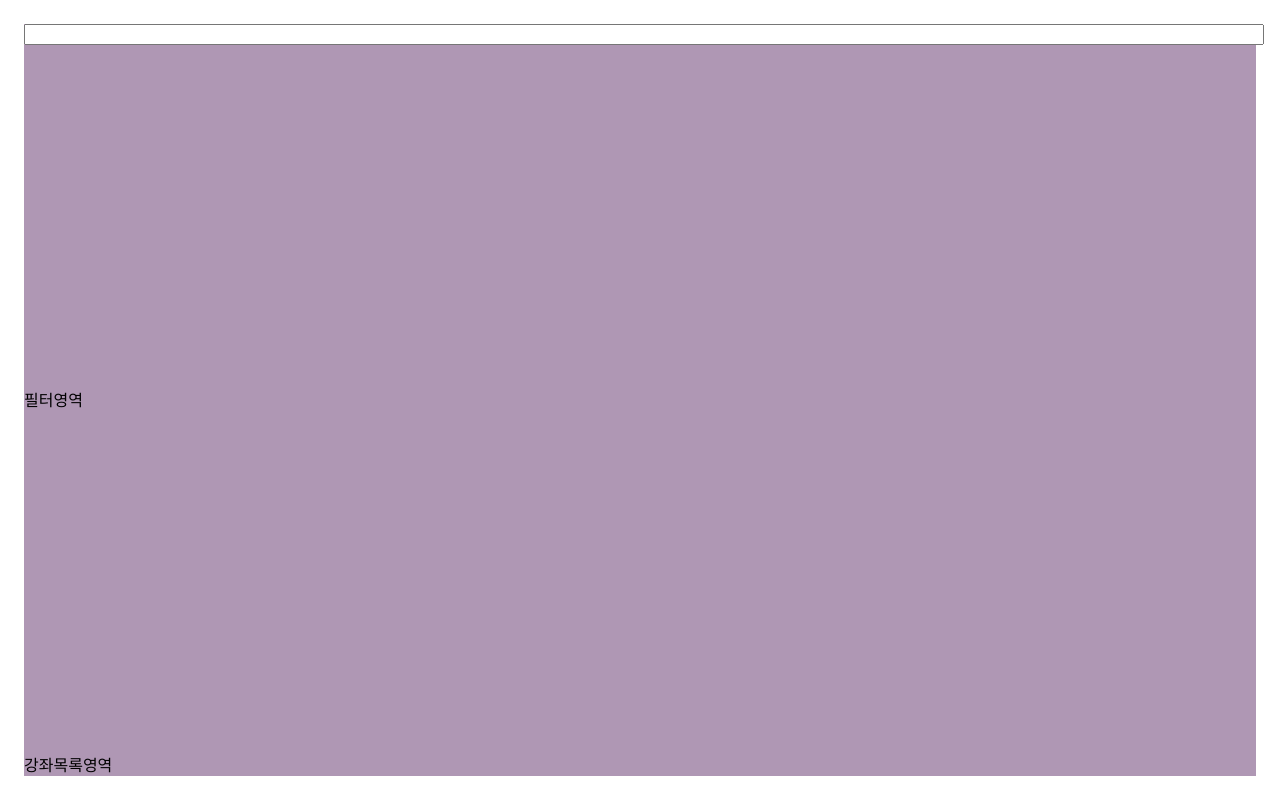
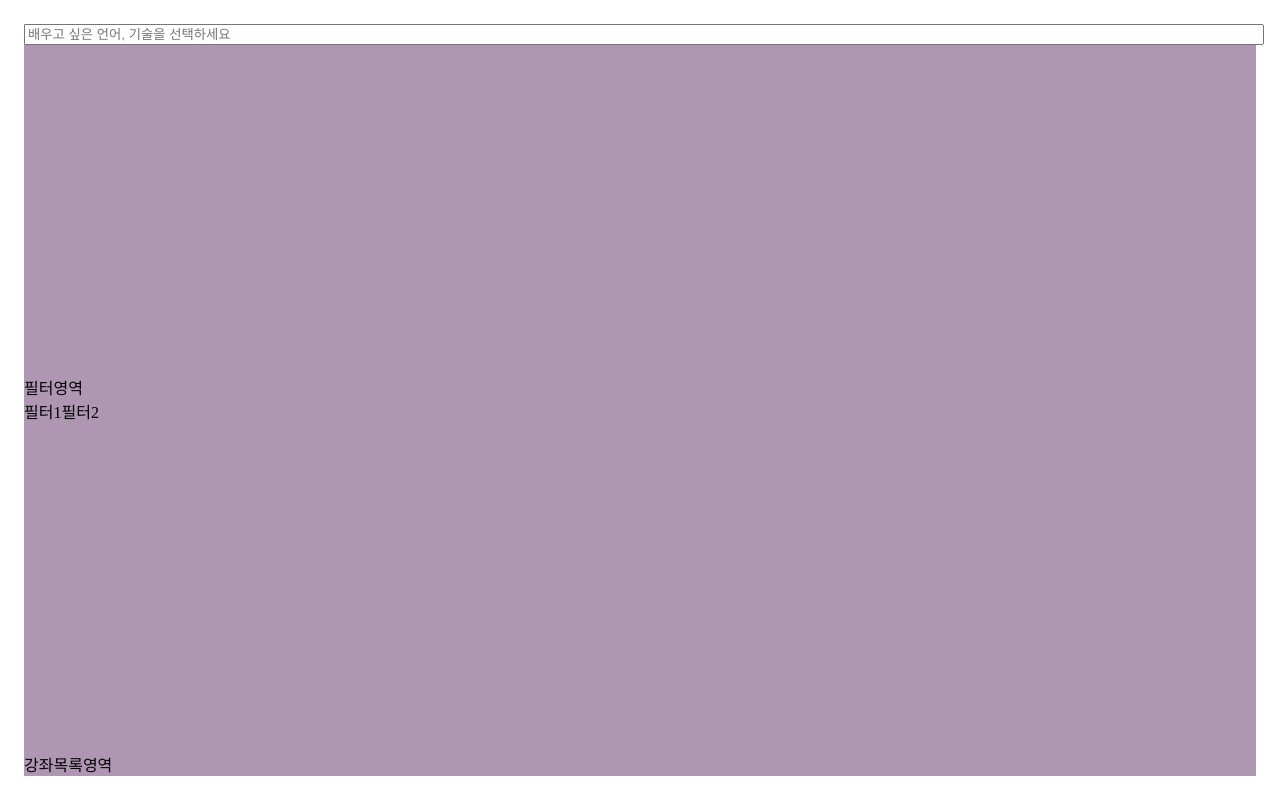
Before and after one commit to Hyeondoonge/elice-programming-assignment, a React app: page / in a window 1280 px wide. Built offline with nearby package versions, Linux system fonts and the light colour scheme.

Commit message:
feat: 각 영역 컴포넌트에 이벤트 핸들러 전달

```diff
--- a/src/components/CoursePage.tsx
+++ b/src/components/CoursePage.tsx
@@ -1,6 +1,12 @@
-import React from 'react';
+import React, { useState } from 'react';
 import styled from 'styled-components';
 import Container from './Container';
+import CourseArea from './CourseArea';
+import FilterArea from './FilterArea';
+import PageNumberArea from './PageNumberArea';
+import SearchArea from './SearchArea';
+
+type ButtonEvent = React.MouseEvent<HTMLButtonElement>;
 
 const StyledCoursePage = styled.div`
   display: flex;
@@ -9,9 +15,22 @@ const StyledCoursePage = styled.div`
 `;
 
 export default function CoursePage() {
+  const [data, setData] = useState([]);
+
+  const onChangeKeyword = (e: React.ChangeEvent<HTMLInputElement>) => {
+    console.log(e.target.value);
+  };
+  const onClickFilter = (e: React.MouseEvent<HTMLInputElement>) => {};
+  const onClickPage = (e: React.MouseEvent<HTMLInputElement>) => {};
+
   return (
     <StyledCoursePage>
-      <Container />
+      <Container>
+        <SearchArea onChange={onChangeKeyword} />
+        <FilterArea onClick={onClickFilter} />
+        <CourseArea />
+        <PageNumberArea onClick={onClickPage} />
+      </Container>
     </StyledCoursePage>
   );
 }
--- a/src/components/FilterArea.tsx
+++ b/src/components/FilterArea.tsx
@@ -1,10 +1,38 @@
 import React from 'react';
 import styled from 'styled-components';
+import List from '../common/List';
+
+interface FilterAreaProps {
+  onClick: (e: React.MouseEvent<HTMLInputElement>) => void;
+}
+
+interface ChipProps {
+  label: string;
+  // onClick: (e: React.MouseEvent<HTMLInputElement>) => void;
+}
+
+const StyledChip = styled.div`
+  cursor: pointer;
+`;
+
+const Chip = ({ label }: ChipProps) => {
+  return <StyledChip>{label}</StyledChip>;
+};
 
 const StyledFilterArea = styled.div`
   width: 100%;
 `;
 
-export default function FilterArea() {
-  return <StyledFilterArea>필터영역</StyledFilterArea>;
+export default function FilterArea({ onClick }: FilterAreaProps) {
+  return (
+    <StyledFilterArea>
+      필터영역
+      <div>
+        <List>
+          <Chip label={'필터1'} />
+          <Chip label={'필터2'} />
+        </List>
+      </div>
+    </StyledFilterArea>
+  );
 }
--- /dev/null
+++ b/src/components/PageNumberArea.tsx
@@ -0,0 +1,23 @@
+import React from 'react';
+import styled from 'styled-components';
+import List from '../common/List';
+
+interface PageNumberAreaProps {
+  onClick: (e: React.MouseEvent<HTMLInputElement>) => void;
+}
+
+const StyledBox = styled.div`
+  cursor: pointer;
+`;
+
+export default function PageNumberArea({ onClick }: PageNumberAreaProps) {
+  return (
+    <div>
+      <List>
+        <StyledBox>1</StyledBox>
+        <StyledBox>2</StyledBox>
+        <StyledBox>3</StyledBox>
+      </List>
+    </div>
+  );
+}
--- a/src/components/SearchArea.tsx
+++ b/src/components/SearchArea.tsx
@@ -1,5 +1,9 @@
 import React from 'react';
 import styled from 'styled-components';
+
+interface SearchAreaProps {
+  onChange: (e: React.ChangeEvent<HTMLInputElement>) => void;
+}
 
 const StyledSearchArea = styled.div`
   width: 100%;
@@ -9,10 +13,14 @@ const StyledInput = styled.input`
   width: 100%;
 `;
 
-export default function SearchArea() {
+export default function SearchArea({ onChange }: SearchAreaProps) {
   return (
     <div>
-      <StyledInput type="text" />
+      <StyledInput
+        type="text"
+        placeholder="배우고 싶은 언어, 기술을 선택하세요"
+        onChange={onChange}
+      />
     </div>
   );
 }
```
